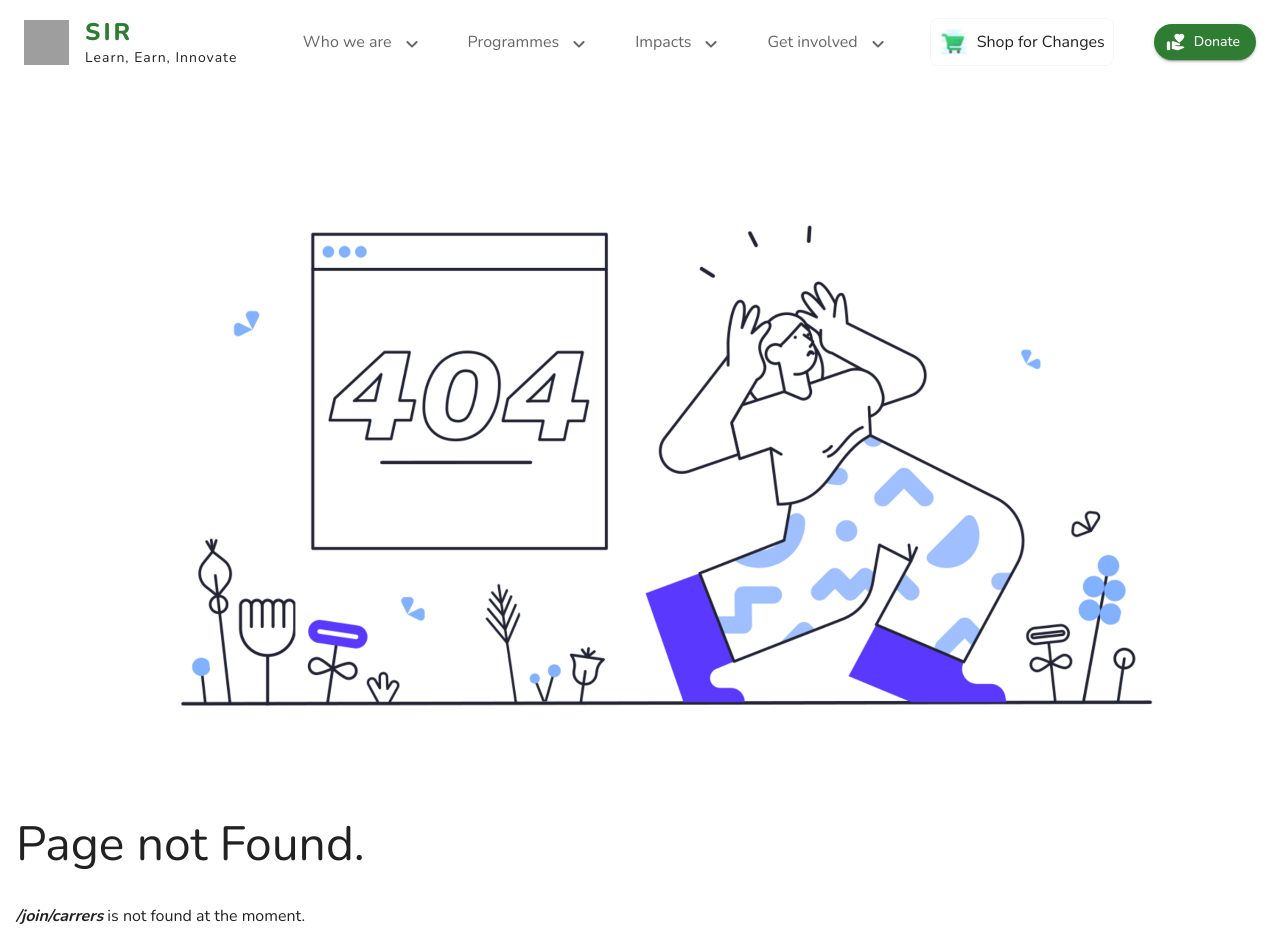
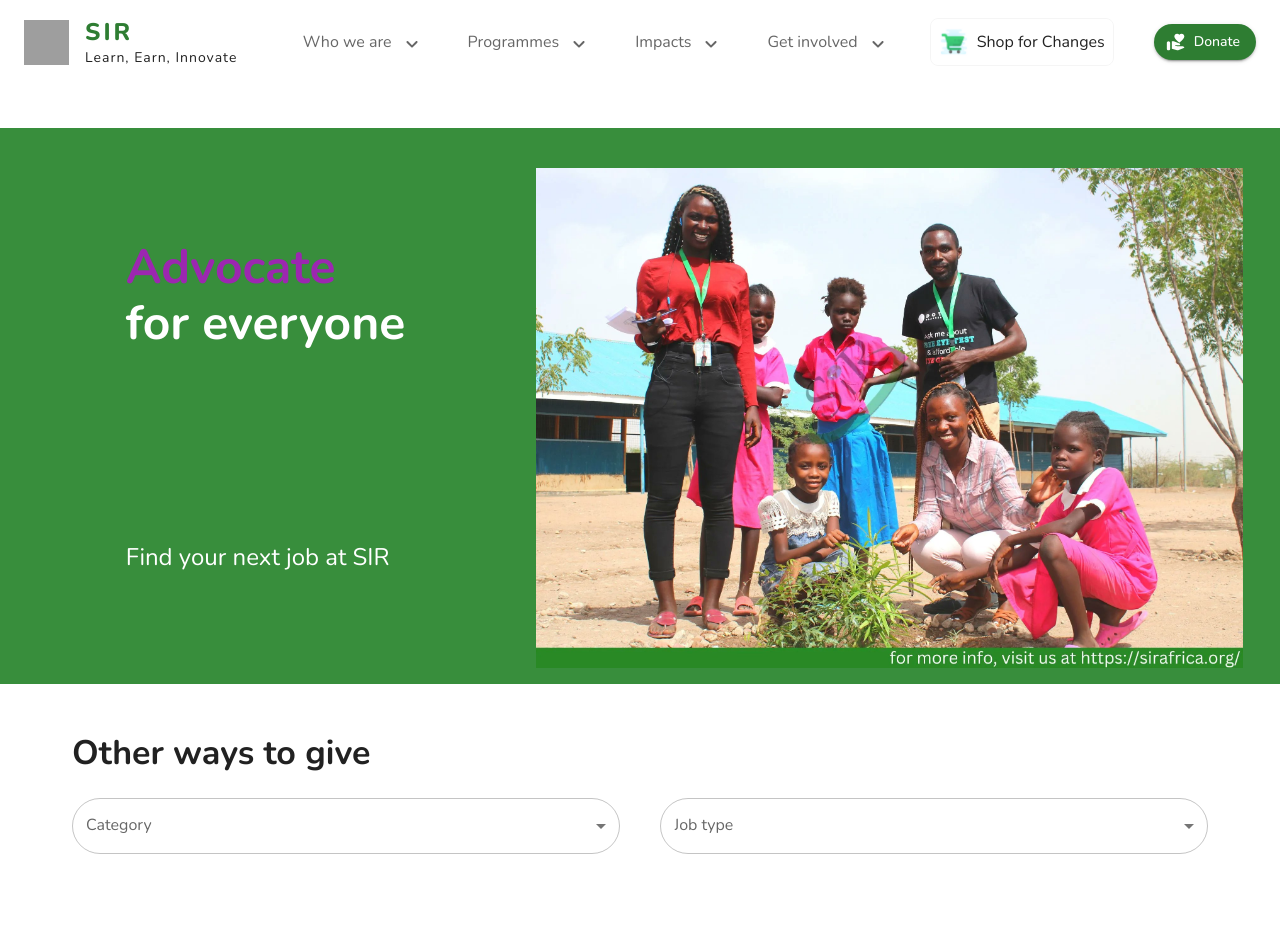
Before and after one commit to Codust-SIR/sirafrica, a Next.js app: page /join/carrers in a window 1280 px wide. Before the commit this address had no page. Shown: the top 952 px of the page. Built offline with nearby package versions, Linux system fonts and the light colour scheme; grey boxes are pictures that could not be loaded.

Commit message:
Adding jobs page

```diff
--- a/src/app/globals.css
+++ b/src/app/globals.css
@@ -0,0 +1,15 @@
+.animated-text {
+    animation: up-down 3s ease-in-out infinite;
+}
+
+@keyframes up-down {
+    0% {
+        transform: translateY(0);
+    }
+    50% {
+        transform: translateY(-10px);
+    }
+    100% {
+        transform: translateY(0);
+    }
+}
--- /dev/null
+++ b/src/app/join/carrers/layout.tsx
@@ -0,0 +1,22 @@
+import type { Metadata } from "next";
+import { Nunito } from "next/font/google";
+
+const nunito = Nunito({ subsets: ["latin"] });
+
+export const metadata: Metadata = {
+  title: "SIR | Jobs",
+  description: "",
+  icons: { icon: "/sirafrica_logo.png" },
+};
+
+export default function RootLayout({
+  children,
+}: {
+  children: React.ReactNode;
+}) {
+  return (
+    <html lang="en">
+      <body className={nunito.className}>{children}</body>
+    </html>
+  );
+}
--- /dev/null
+++ b/src/app/join/carrers/page.tsx
@@ -0,0 +1,326 @@
+"use client";
+import HideAppBar from "../../../../components/AppDawer";
+import Image from "next/image";
+
+import {
+  Box,
+  CssBaseline,
+  ThemeProvider,
+  Typography,
+  createTheme,
+  useMediaQuery,
+  Theme,
+  Slide,
+  FormControl,
+  InputLabel,
+  OutlinedInput,
+  Chip,
+  MenuItem,
+} from "@mui/material";
+import { styled } from "@mui/system";
+import { green, purple, red, yellow } from "@mui/material/colors";
+import Select, { SelectChangeEvent } from "@mui/material/Select";
+
+import { useState, useEffect, FC } from "react";
+
+export default function Donate() {
+  const theme = createTheme({
+    typography: {
+      fontFamily: "inherit",
+    },
+  });
+
+  const isMobileView = useMediaQuery(() => theme.breakpoints.down("sm"));
+  const [message, setMessage] = useState("");
+
+  const texts = ["Work", "Advocate", "Contribute"];
+
+  useEffect(() => {
+    const interval = setInterval(() => {
+      setMessage(texts[Math.floor(Math.random() * texts.length)]);
+    }, 3000);
+    return () => clearInterval(interval);
+  }, []);
+
+  const colorPick = (text: string) => {
+    if (text === "Work") {
+      return yellow[500];
+    } else if (text === "Advocate") {
+      return purple[500];
+    } else {
+      return red[500];
+    }
+  };
+
+  const ITEM_HEIGHT = 48;
+  const ITEM_PADDING_TOP = 8;
+  const MenuProps = {
+    PaperProps: {
+      style: {
+        maxHeight: ITEM_HEIGHT * 4.5 + ITEM_PADDING_TOP,
+        width: 250,
+      },
+    },
+  };
+
+  const categories = [
+    "Accounting",
+    "Administrative",
+    "Business Development",
+    "Communications",
+    "Customer Service",
+    "Data",
+    "Design",
+    "Engineering",
+  ];
+
+  const jobs = [
+    "Full time",
+    "Part time",
+    "Contract",
+    "Internship",
+    "Temporary",
+    "Volunteer",
+    "Other",
+  ];
+
+  function getStyles(name: string, item: readonly string[], theme: Theme) {
+    return {
+      fontWeight:
+        item.indexOf(name) === -1
+          ? theme.typography.fontWeightRegular
+          : theme.typography.fontWeightMedium,
+      backgroundColor: item.indexOf(name) === -1 ? "white" : green[100],
+    };
+  }
+
+  const [categoriesItem, setCategoriesItem] = useState<string[]>([]);
+  const [jobsItems, setJobsItems] = useState<string[]>([]);
+
+  const handleChange = (event: SelectChangeEvent<typeof categoriesItem>) => {
+    const {
+      target: { value },
+    } = event;
+    setCategoriesItem(
+      // On autofill we get a stringified value.
+      typeof value === "string" ? value.split(",") : value
+    );
+  };
+
+  const handleChangeJobType = (event: SelectChangeEvent<typeof jobsItems>) => {
+    const {
+      target: { value },
+    } = event;
+    setJobsItems(
+      // On autofill we get a stringified value.
+      typeof value === "string" ? value.split(",") : value
+    );
+  };
+  return (
+    <ThemeProvider theme={theme}>
+      <CssBaseline />
+      <HideAppBar>
+        <Box>
+          {/* Header */}
+
+          <Box
+            p={2}
+            sx={{
+              display: isMobileView ? "block" : "flex",
+            }}
+            bgcolor={green[700]}
+          >
+            <CenteredBox alignItems={"center"} flex={0.4}>
+              <Typography variant={isMobileView ? "h4" : "h3"} color="white">
+                <Slide direction="up" in mountOnEnter unmountOnExit>
+                  <b
+                    className="animated-text"
+                    style={{
+                      color: colorPick(message),
+                      animation: "up-down 3s ease-in-out infinite",
+                    }}
+                  >
+                    {" "}
+                    {message}
+                  </b>
+                </Slide>
+
+                <br />
+                <b> for everyone</b>
+              </Typography>
+              <Typography color="white" variant={isMobileView ? "h6" : "h5"}>
+                Find your next job at SIR
+              </Typography>
+            </CenteredBox>
+            <CenteredBox flex={0.6}>
+              <br />
+              <Image
+                src="/ntf.jpeg"
+                alt="Volunteer"
+                width={isMobileView ? 2500 : 2500}
+                height={isMobileView ? 2500 : 2500}
+                style={{
+                  height: isMobileView ? "100%" : 500,
+                  width: "100%",
+                  objectFit: "contain",
+                }}
+              />
+            </CenteredBox>
+          </Box>
+          <br />
+          <Box sx={{ p: 9, pt: 3 }}>
+            <Typography variant={isMobileView ? "h5" : "h4"} fontWeight="bold">
+              Other ways to give
+            </Typography>
+
+            <Box
+              sx={{
+                display: "grid",
+                gridTemplateColumns: "repeat(auto-fit, minmax(20rem,1fr))",
+                gap: 5,
+                // p: 9,
+                pt: 3,
+              }}
+            >
+              <FormControl
+                sx={{
+                  width: "auto",
+                }}
+              >
+                <InputLabel
+                  color={"success"}
+                  sx={{
+                    borderRadius: 10,
+                  }}
+                  id="demo-multiple-chip-label"
+                >
+                  Category
+                </InputLabel>
+                <Select
+                  labelId="demo-multiple-chip-label"
+                  id="demo-multiple-chip"
+                  multiple
+                  value={categoriesItem}
+                  onChange={handleChange}
+                  color={"success"}
+                  sx={{
+                    borderRadius: 10,
+                  }}
+                  input={
+                    <OutlinedInput id="select-multiple-chip" label="Category" />
+                  }
+                  renderValue={(selected) => (
+                    <Box sx={{ display: "flex", flexWrap: "wrap", gap: 0.5 }}>
+                      {selected.map((value) => (
+                        <Chip key={value} label={value} />
+                      ))}
+                    </Box>
+                  )}
+                  MenuProps={MenuProps}
+                >
+                  {categories.map((item) => (
+                    <MenuItem
+                      key={item}
+                      value={item}
+                      style={getStyles(item, categoriesItem, theme)}
+                    >
+                      {item}
+                    </MenuItem>
+                  ))}
+                </Select>
+              </FormControl>
+
+              <FormControl sx={{ width: "auto" }}>
+                <InputLabel
+                  color={"success"}
+                  sx={{
+                    borderRadius: 10,
+                  }}
+                  id="demo-multiple-chip-label"
+                >
+                  Job type
+                </InputLabel>
+                <Select
+                  labelId="demo-multiple-chip-label"
+                  id="demo-multiple-chip"
+                  multiple
+                  value={jobsItems}
+                  onChange={handleChangeJobType}
+                  input={
+                    <OutlinedInput id="select-multiple-chip" label="Job type" />
+                  }
+                  color={"success"}
+                  sx={{
+                    borderRadius: 10,
+                  }}
+                  renderValue={(selected) => (
+                    <Box sx={{ display: "flex", flexWrap: "wrap", gap: 0.5 }}>
+                      {selected.map((value) => (
+                        <Chip key={value} label={value} />
+                      ))}
+                    </Box>
+                  )}
+                  MenuProps={MenuProps}
+                >
+                  {jobs.map((item) => (
+                    <MenuItem
+                      key={item}
+                      value={item}
+                      style={getStyles(item, categoriesItem, theme)}
+                    >
+                      {item}
+                    </MenuItem>
+                  ))}
+                </Select>
+              </FormControl>
+            </Box>
+            <br />
+            <br />
+          </Box>
+          <Box
+            sx={{
+              p: 9,
+              pt: 3,
+              display: "flex",
+              flexDirection: "column",
+              gap: 2,
+            }}
+          >
+            <JobComponent />
+            <JobComponent />
+            <JobComponent />
+            <JobComponent />
+            <JobComponent />
+            <JobComponent />
+          </Box>
+        </Box>
+      </HideAppBar>
+    </ThemeProvider>
+  );
+}
+
+const CenteredBox = styled(Box)`
+  display: grid;
+  height: auto;
+  justify-content: center;
+`;
+
+const JobComponent: FC = ({}) => {
+  return (
+    <Box
+      sx={{
+        width: "100%",
+        borderRadius: 10,
+        padding: 2,
+        border: `1px solid black`,
+        "&:hover": {
+          border: `1px solid black`,
+          boxShadow: 2,
+        },
+      }}
+    >
+      <Typography variant="h3">Job title</Typography>
+      <Chip label="Full time" />
+    </Box>
+  );
+};
```
